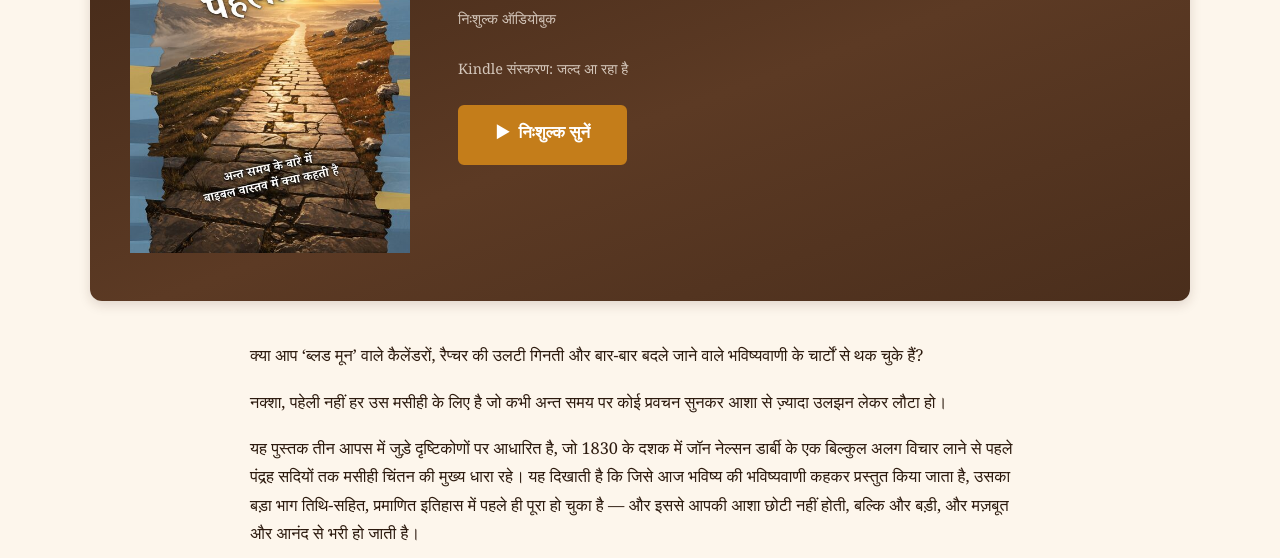
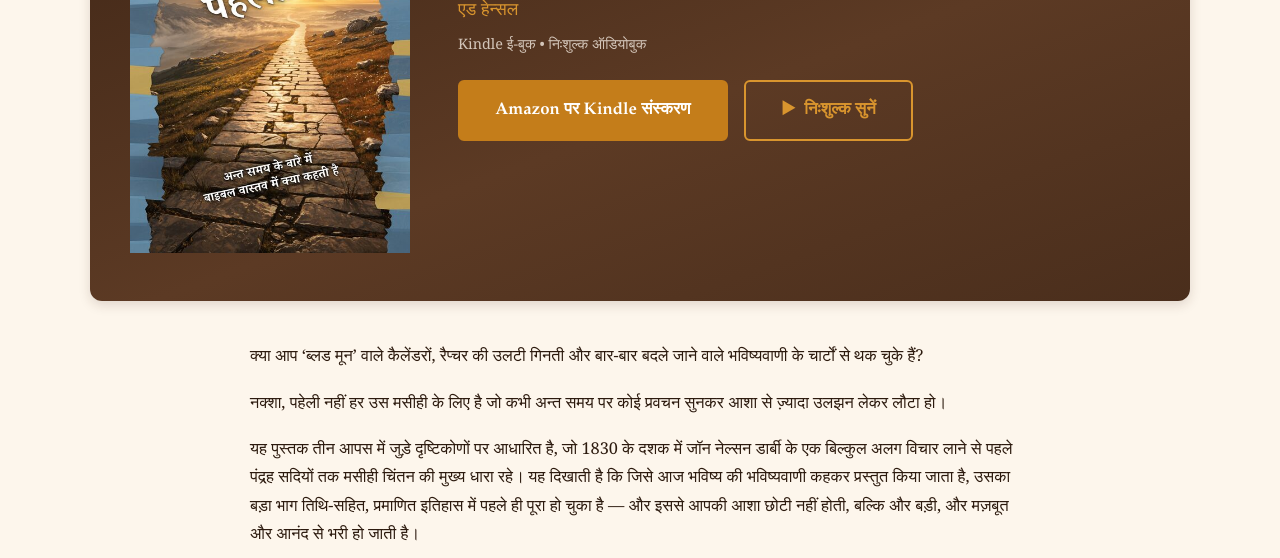
Before and after one commit to edthepilot1/edhensel.github.io, a plain HTML site: page hi/index.html in a window 1280 px wide. Shown: the part 542-1100 px from the top of the page. Drawn offline with Linux system fonts and the light colour scheme.

Commit message:
hi: Kindle edition live (B0HRSS3LDT)

```diff
--- a/hi/index.html
+++ b/hi/index.html
@@ -67,9 +67,9 @@
           <div class="book-showcase__info">
             <h2>नक्शा, पहेली नहीं</h2>
             <p class="byline">अन्त समय के बारे में बाइबल वास्तव में क्या कहती है<br>एड हेन्सल</p>
-            <p class="book-meta">निःशुल्क ऑडियोबुक</p>
-            <p class="book-meta">Kindle संस्करण: जल्द आ रहा है</p>
-            <div class="book-actions"><a href="#listen" class="btn">&#9654;&#xFE0E;&ensp;निःशुल्क सुनें</a></div>
+            <p class="book-meta">Kindle ई-बुक &bull; निःशुल्क ऑडियोबुक</p>
+
+            <div class="book-actions"><a href="https://www.amazon.in/dp/B0HRSS3LDT" class="btn" rel="noopener" target="_blank">Amazon पर Kindle संस्करण</a><a href="#listen" class="btn btn-outline">&#9654;&#xFE0E;&ensp;निःशुल्क सुनें</a></div>
           </div>
         </div>
         <div class="book-description"><p>क्या आप ‘ब्लड मून’ वाले कैलेंडरों, रैप्चर की उलटी गिनती और बार-बार बदले जाने वाले भविष्यवाणी के चार्टों से थक चुके हैं?</p><p><em>नक्शा, पहेली नहीं</em> हर उस मसीही के लिए है जो कभी अन्त समय पर कोई प्रवचन सुनकर आशा से ज़्यादा उलझन लेकर लौटा हो।</p><p>यह पुस्तक तीन आपस में जुड़े दृष्टिकोणों पर आधारित है, जो 1830 के दशक में जॉन नेल्सन डार्बी के एक बिल्कुल अलग विचार लाने से पहले पंद्रह सदियों तक मसीही चिंतन की मुख्य धारा रहे। यह दिखाती है कि जिसे आज भविष्य की भविष्यवाणी कहकर प्रस्तुत किया जाता है, उसका बड़ा भाग तिथि-सहित, प्रमाणित इतिहास में पहले ही पूरा हो चुका है — और इससे आपकी आशा छोटी नहीं होती, बल्कि और बड़ी, और मज़बूत और आनंद से भरी हो जाती है।</p><p><strong>आप क्या जानेंगे:</strong></p><ul><li>मत्ती 24 का पद-दर-पद अध्ययन</li><li>ईस्वी सन् 70 में यरूशलेम के पतन का प्रत्यक्षदर्शियों का रोमांचक वृत्तांत</li><li>पशु की पहचान और 666 का अर्थ</li><li>अ-सहस्राब्दीवाद का पक्ष: मसीह अभी राज्य कर रहे हैं</li><li>रोमियों 9 से 11 में इस्राएल के लोगों के प्रति परमेश्वर की स्थायी विश्वासयोग्यता</li><li>चार महान सच्चाइयाँ जो अभी आनी हैं: मसीह का सदेह दूसरा आगमन, सब मरे हुओं का पुनरुत्थान, अन्तिम न्याय और नई सृष्टि</li></ul><p>छोटे समूहों के लिए उत्तम: हर अध्याय के अंत में मनन और चर्चा के लिए प्रश्न दिए गए हैं।</p></div>
```
